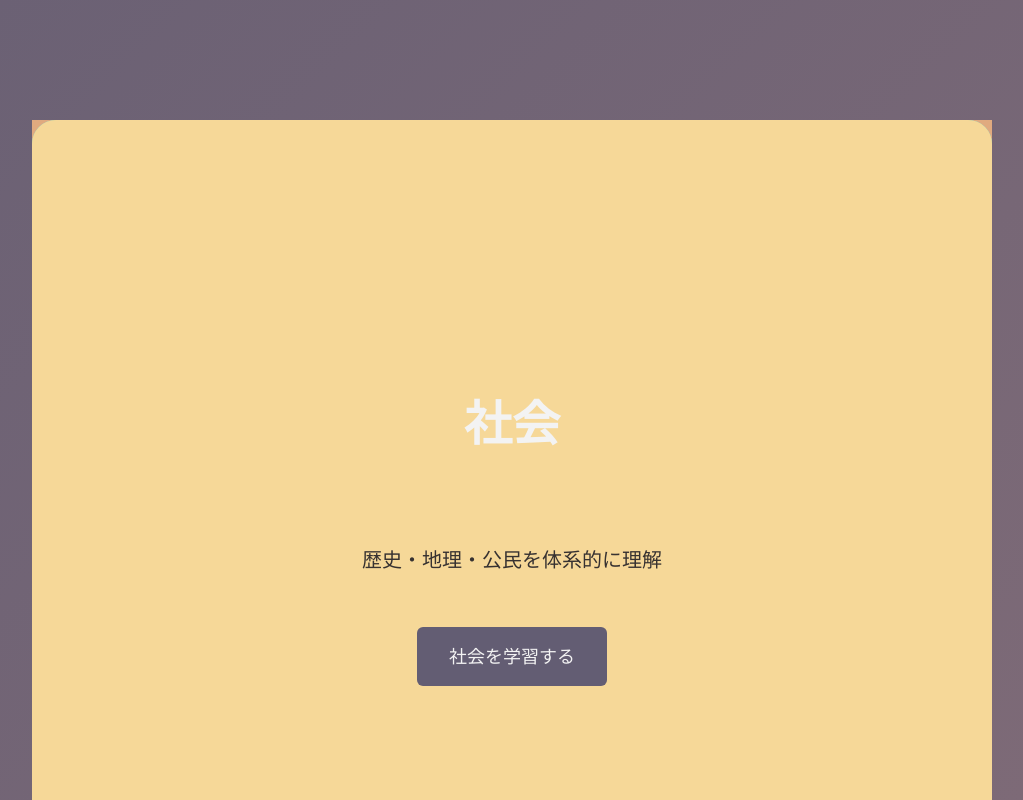
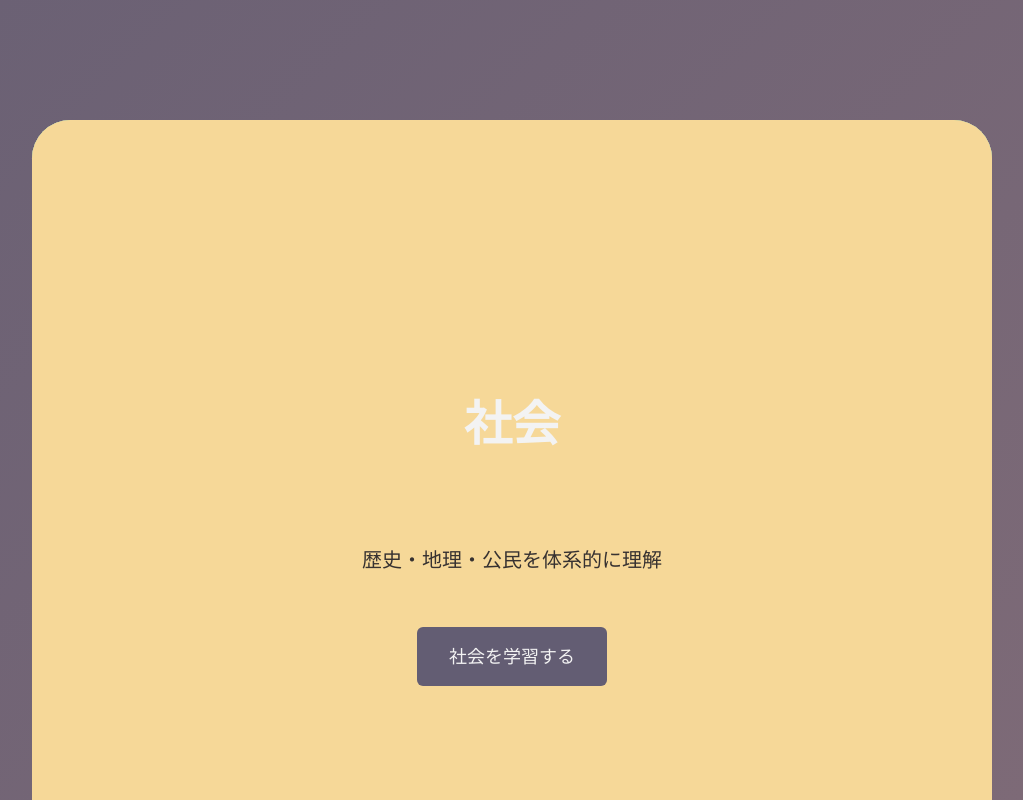
Before and after one commit to mon226/textBook, a Next.js app: page / in a window 1280 px wide. Shown: the part 680-1480 px from the top of the page, without its empty margins (128-1151 px from the left). Built offline with nearby package versions, Linux system fonts and the light colour scheme.

Commit message:
Englishカードの上部radius復活、全体のradius拡大、アニメーション速度を大幅に遅く（50vh）

```diff
--- a/app/globals.css
+++ b/app/globals.css
@@ -266,7 +266,7 @@ p {
 
 /* Subject card */
 .subject-card {
-  border-radius: clamp(1rem, 2vw, 1.5rem);
+  border-radius: clamp(1.5rem, 3vw, 2.5rem);
   border-bottom-left-radius: 0;
   border-bottom-right-radius: 0;
   padding: clamp(2rem, 5vw, 3rem);
@@ -281,8 +281,6 @@ p {
 
 .subject-card-english {
   background-color: var(--english-sub);
-  border-top-left-radius: 0;
-  border-top-right-radius: 0;
 }
 
 .subject-card-math {
--- a/app/page.tsx
+++ b/app/page.tsx
@@ -70,14 +70,14 @@ export default function Home() {
     if (typeof window === 'undefined') return 'translateY(100%)';
 
     const cardStart = window.innerHeight + (index * 110 * window.innerHeight / 100);
-    const animationStart = cardStart - (30 * window.innerHeight / 100); // Changed from 20vh to 30vh for slower animation
+    const animationStart = cardStart - (50 * window.innerHeight / 100); // Changed to 50vh for much slower animation
 
     if (scrollY < animationStart) {
       // Card is below viewport
       return 'translateY(100%)';
     } else if (scrollY >= animationStart && scrollY < cardStart) {
       // Card is animating in
-      const progress = (scrollY - animationStart) / (30 * window.innerHeight / 100);
+      const progress = (scrollY - animationStart) / (50 * window.innerHeight / 100);
       // Ease-out curve for smoother animation
       const easedProgress = 1 - Math.pow(1 - progress, 3);
       return `translateY(${100 - (easedProgress * 100)}%)`;
```
